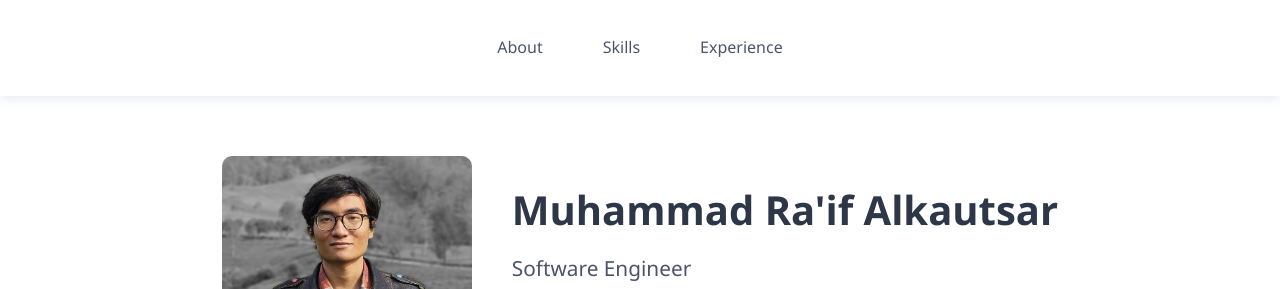
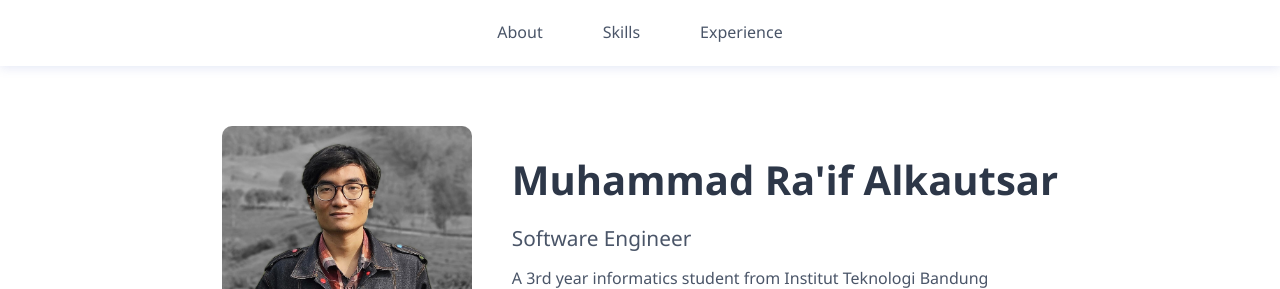
Before and after one commit to mraifalkautsar/portofolio-jsless, a plain HTML site: page index.html in a window 1280 px wide. Shown: the top 289 px of the page. Drawn offline with Linux system fonts and the light colour scheme.

Commit message:
fix: styling

```diff
--- a/styles.css
+++ b/styles.css
@@ -22,7 +22,7 @@ html {
   background-color: #fff;
   box-shadow: 0 2px 10px rgba(78, 103, 189, 0.15);
   z-index: 100;
-  padding: 15px 0;
+  padding: 0px 0;
 }
 
 .nav ul {
```
